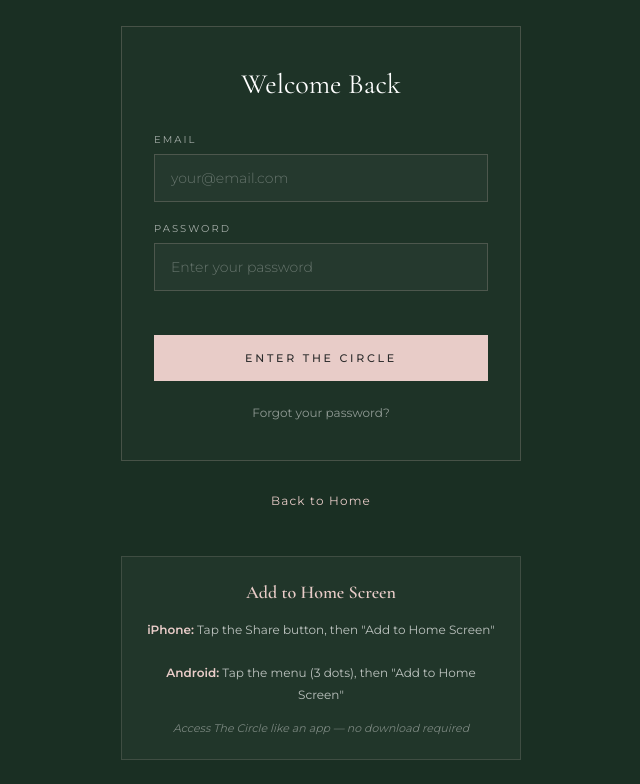
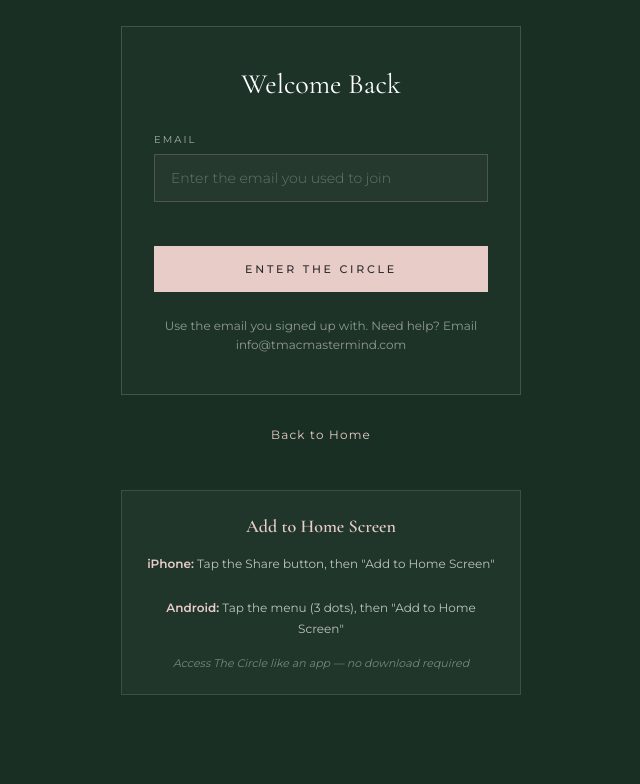
Before and after one commit to tkdbrad03/rich-friends-circle, a website: page rich-friends-circle/public/member-login.html in a window 1280 px wide. Shown: the part 157-941 px from the top of the page, without its empty margins (319-959 px from the left). After the commit the page ends 876 px from the top, so only its background shows below. Drawn offline with nearby package versions, Linux system fonts and the light colour scheme.

Commit message:
Update member login form with help text
Added help text for email input and removed password input.

```diff
--- a/rich-friends-circle/public/member-login.html
+++ b/rich-friends-circle/public/member-login.html
@@ -181,6 +181,14 @@
       color: var(--tmac-blush);
     }
 
+    .help-text {
+      text-align: center;
+      margin-top: 24px;
+      font-size: 12px;
+      color: rgba(255,255,255,0.5);
+      line-height: 1.6;
+    }
+
     .back-link {
       display: block;
       text-align: center;
@@ -244,12 +252,7 @@
       <form id="login-form">
         <div class="form-group">
           <label class="form-label">Email</label>
-          <input type="email" name="email" class="form-input" required placeholder="your@email.com">
-        </div>
-
-        <div class="form-group">
-          <label class="form-label">Password</label>
-          <input type="password" name="password" class="form-input" required placeholder="Enter your password">
+          <input type="email" name="email" class="form-input" required placeholder="Enter the email you used to join">
         </div>
 
         <button type="submit" class="login-btn" id="login-btn">Enter The Circle</button>
@@ -257,7 +260,7 @@
         <div id="error-message" class="error-message"></div>
       </form>
 
-      <a href="#" class="forgot-link">Forgot your password?</a>
+      <p class="help-text">Use the email you signed up with. Need help? Email info@tmacmastermind.com</p>
     </div>
 
     <a href="/" class="back-link">Back to Home</a>
@@ -287,13 +290,12 @@
 
       const formData = new FormData(form);
       const email = formData.get('email');
-      const password = formData.get('password');
 
       try {
         const res = await fetch('/api/auth/login', {
           method: 'POST',
           headers: { 'Content-Type': 'application/json' },
-          body: JSON.stringify({ email, password })
+          body: JSON.stringify({ email })
         });
 
         const data = await res.json();
@@ -301,6 +303,9 @@
         if (!res.ok) {
           throw new Error(data.error || 'Login failed');
         }
+
+        // Store member info
+        localStorage.setItem('member', JSON.stringify(data.member));
 
         // Redirect to member dashboard
         window.location.href = '/home.html';
```
